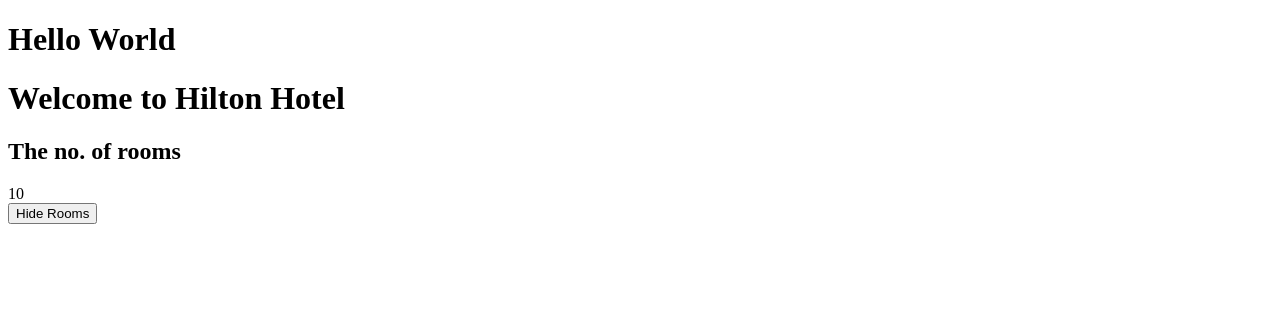
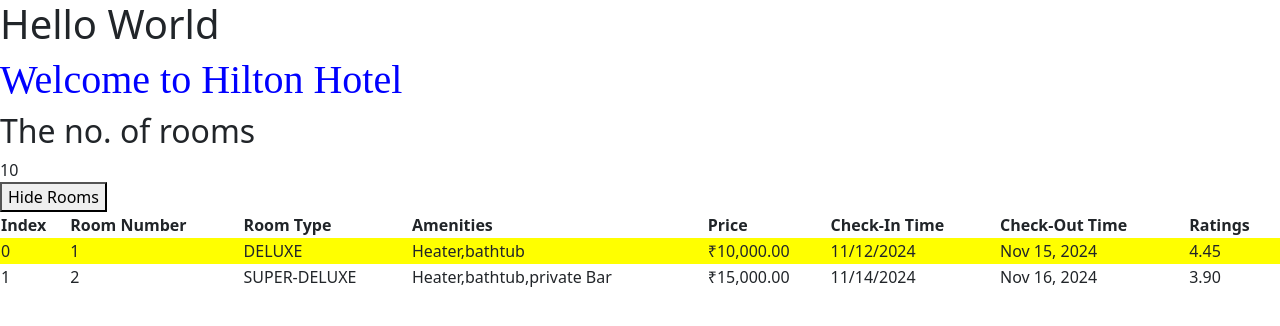
Before and after one commit to latecomer04/angular-learning, an Angular app: page / in a window 1280 px wide. Shown: the top 326 px of the page. Built offline with nearby package versions, Linux system fonts and the light colour scheme.

Commit message:
boot-strap changes

```diff
--- a/angular.json
+++ b/angular.json
@@ -30,7 +30,8 @@
               "src/assets"
             ],
             "styles": [
-              "src/styles.scss"
+              "src/styles.scss",
+              "node_modules/bootstrap/dist/css/bootstrap.min.css"
             ],
             "scripts": [],
             "server": "src/main.server.ts",
--- a/package.json
+++ b/package.json
@@ -21,7 +21,9 @@
     "@angular/platform-server": "^17.3.0",
     "@angular/router": "^17.3.0",
     "@angular/ssr": "^17.3.11",
+    "bootstrap": "^5.3.3",
     "express": "^4.18.2",
+    "ngx-bootstrap": "^12.0.0",
     "rxjs": "~7.8.0",
     "tslib": "^2.3.0",
     "zone.js": "~0.14.3"
--- a/src/app/app.component.ts
+++ b/src/app/app.component.ts
@@ -1,14 +1,16 @@
 import { Component } from '@angular/core';
 import { RouterOutlet } from '@angular/router';
 import { RoomsComponent } from "./rooms/rooms.component";
+import { CommonModule } from '@angular/common';
 
 @Component({
   selector: 'hinv-root',
   standalone: true,
-  imports: [RouterOutlet, RoomsComponent],
+  imports: [RoomsComponent,CommonModule],
   templateUrl: './app.component.html',
   styleUrl: './app.component.scss'
 })
 export class AppComponent {
   title = 'hotelInventoryApp';
+  // role = "Users";
 }
--- a/src/app/rooms/rooms.component.html
+++ b/src/app/rooms/rooms.component.html
@@ -1,17 +1,14 @@
-
-
 <!-- Here will see how to bind the data in ts file with the html files -->
 <!-- how interpolation works -> write down the variable name in curly braces  -->
-<h1>Welcome to {{hotelName}}</h1>
-
+<h1 [ngStyle]="{'color':'blue','font-family':'cursive'}">Welcome to {{ hotelName }}</h1>
 
 <!-- you can also bind any variable to any valid property of a html tag -->
- <div [hidden]="hideRooms">
-    <h2>The no. of rooms</h2>
-    <div [innerText]="noOfRooms"></div>
- </div>
+<div [hidden]="hideRooms">
+  <h2>The no. of rooms</h2>
+  <div [innerText]="noOfRooms"></div>
+</div>
 
- <!-- but always remember the property should be valid for that html tag. -->
+<!-- but always remember the property should be valid for that html tag. -->
 
 <!-- Third way to bind the data in ts file with html file is using event binding .
     so whenever that event will occur , the specified piece of code will be executed.
@@ -26,12 +23,51 @@
     3-> event binding (event_name) syntax
 -->
 
-
 <!-- *ngIf directive
 
 The ?? operator in TypeScript and JavaScript is called the nullish coalescing operator.
 It provides a default value when the left-hand side operand is null or undefined.
 -->
-<div *ngIf = "(rooms?.availableRooms??0)>0">
-    RoomsList:
-</div>
+<div *ngIf="(rooms?.availableRooms ?? 0) > 0">RoomsList:</div>
+
+
+<!-- Json pipel -> converts data to json , somtimes useful for debugging
+ should always be used in dev , not for prod -->
+ <!-- <h3>Room List : {{roomList | json }}</h3> -->
+
+
+<table class="table">
+  <tr>
+    <th>Index</th>
+    <th>Room Number</th>
+    <th>Room Type</th>
+    <th>Amenities</th>
+    <th>Price</th>
+    <th>Check-In Time</th>
+    <th>Check-Out Time</th>
+    <th>Ratings </th>
+  </tr>
+  <tr *ngFor="let room of roomList | slice:0:2; let i = index; let e = even; let o = odd;"
+  [ngClass]="e? 'even':'odd'">
+    <td>{{ i }}</td>
+    <td>{{ room.roomNumber }}</td>
+    <td>{{ room.roomType | uppercase }}</td>
+    <td>{{ room.amenities | titlecase }}</td>
+    <td>{{ room.price | currency : 'INR' }}</td>
+    <td>{{ room.checkinTime | date : 'M/d/y'}}</td>
+    <td>{{ room.checkoutTime | date}}</td>
+    <td>{{ room.rating | number : '1.2-2' }}</td>
+    <!-- syntax for number pipe is -> numberOfDigitsBeforeDecimal.minNumberOfDigitsAfterDecimal-maxNumberOfDigitsAfterDecimal -->
+  </tr>
+</table>
+
+<!-- there is slice pipe as well, to do slice on array .
+ syntax : <tr *ngFor="let room of roomList | slice:0:2; let i = index; let e = even; let o = odd;"
+  [ngClass]="e? 'even':'odd'">
+  slice:0:2 -> 0 is start and 2 is end (not inclusive)
+ -->
+
+ <!-- one more pipe is percent pipe.
+  converts whole number to percent  => 1 ==> 100 percent, 2 ==> 200 percent etc.
+  syntax : <td>{{ room.roomNumber | percent}}</td>
+  -->
--- a/src/app/rooms/rooms.component.scss
+++ b/src/app/rooms/rooms.component.scss
@@ -0,0 +1,3 @@
+.even{
+    background-color: yellow;
+}
--- a/src/app/rooms/rooms.component.ts
+++ b/src/app/rooms/rooms.component.ts
@@ -1,5 +1,5 @@
 import { Component, OnInit , NgModule} from '@angular/core';
-import { Room } from './room';
+import { Room, RoomList } from './room';
 import { CommonModule } from '@angular/common';
 
 
@@ -21,6 +21,41 @@
     bookedRooms: 10
   }
 
+
+  roomList:RoomList[] =[
+    {
+      roomNumber:1,
+      roomType:"Deluxe",
+      amenities:"Heater,BathTub",
+      price:10000,
+      photos:"https://unsplash.com/photos/gray-bedsprea-w72a24brINI",
+      checkinTime: new Date('12-Nov-2024'),
+      checkoutTime: new Date('15-nov-2024'),
+      rating: 4.45
+    },
+    {
+      roomNumber:2,
+      roomType:"Super-Deluxe",
+      amenities:"Heater,BathTub,Private Bar",
+      price:15000,
+      photos:"https://unsplash.com/photos/gray-bedsprea-w72a24brINI",
+      checkinTime: new Date('14-Nov-2024'),
+      checkoutTime: new Date('16-nov-2024'),
+      rating: 3.9
+    },
+    {
+      roomNumber:3,
+      roomType:"Suite",
+      amenities:"Heater,BathTub,Private Bar,Private Pool",
+      price:20000,
+      photos:"https://unsplash.com/photos/gray-bedsprea-w72a24brINI",
+      checkinTime: new Date('12-Nov-2024'),
+      checkoutTime: new Date('15-nov-2024'),
+      rating:4
+    }
+
+  ]
+
   constructor(){}
 
   toggle(){
```
Also changed, not shown: src/app/app.component.html (+12 -0 lines), src/app/rooms/room.ts (+12 -0 lines), 1 other file (tests, documents, lock files or other folders).
